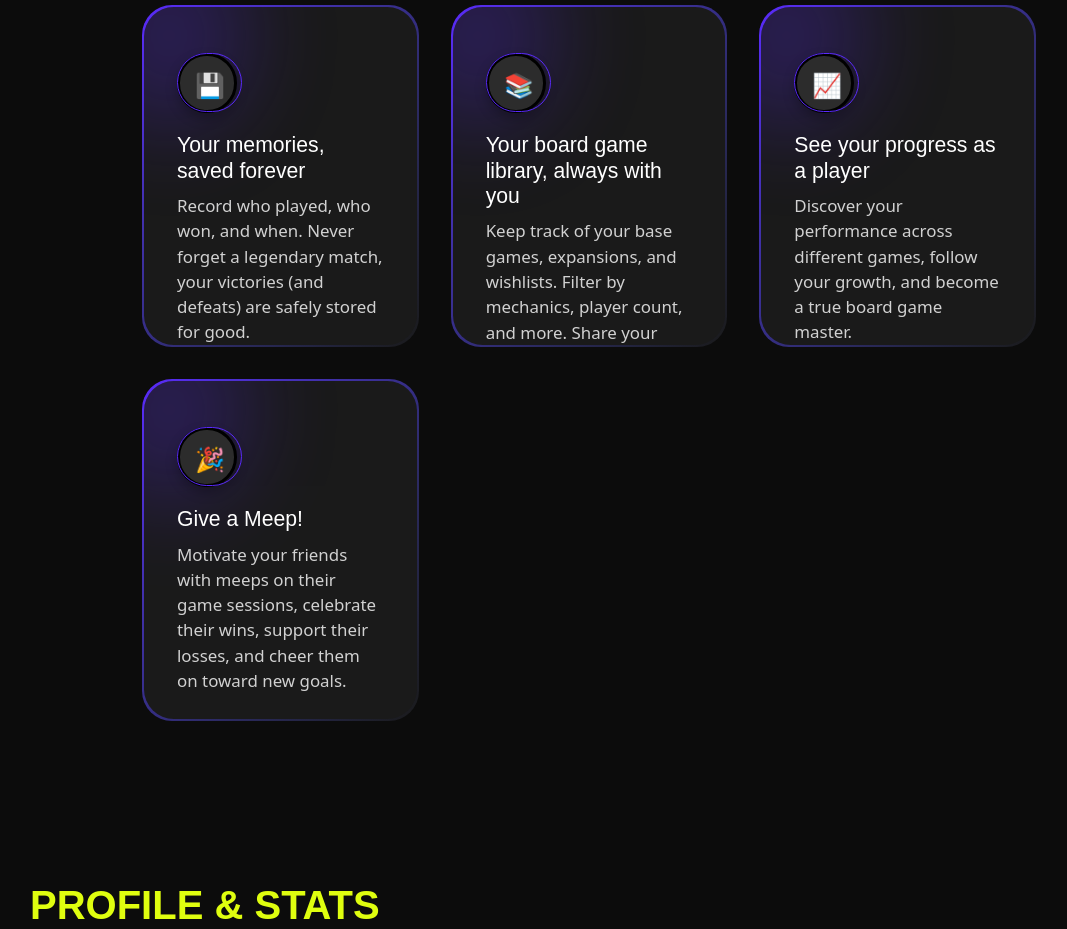
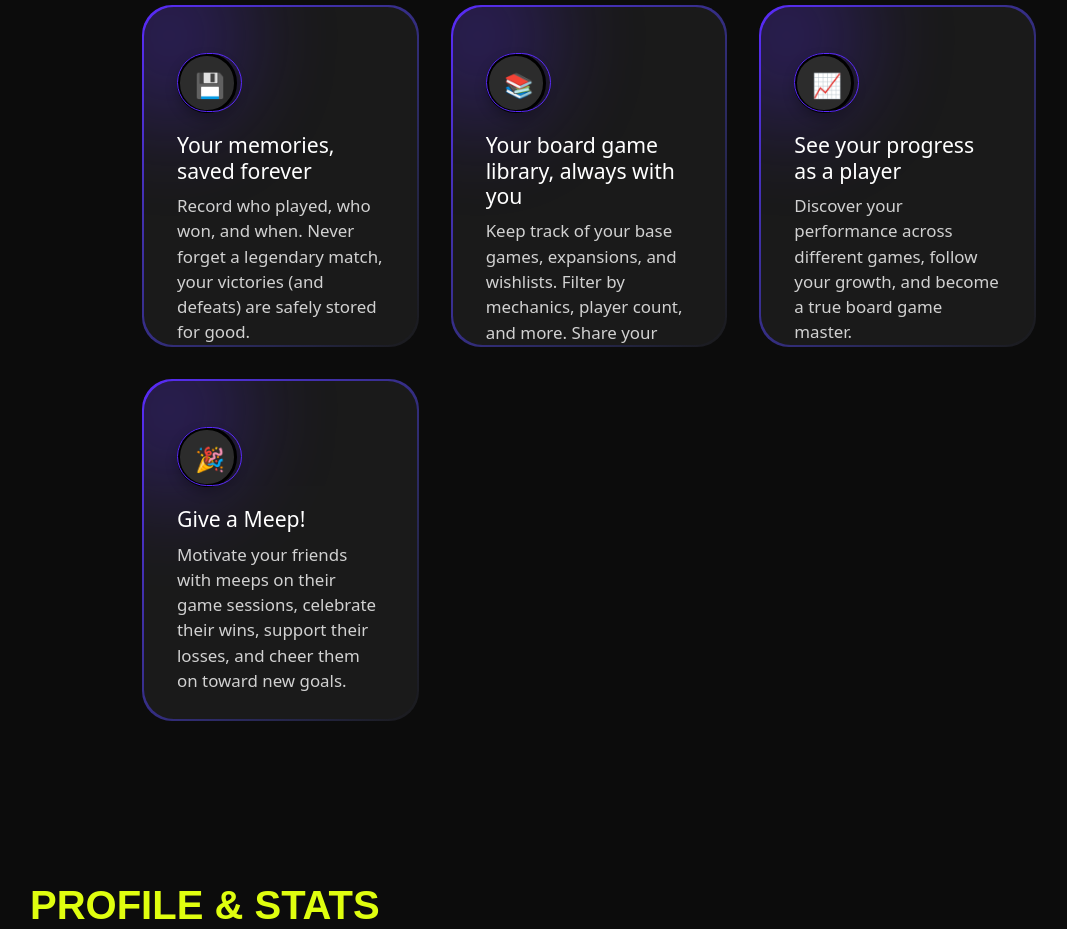
Before and after one commit to MickaelMorgado/meeply, a Next.js app: page / in a window 1280 px wide. Shown: the part 1980-2909 px from the top of the page, without its empty margins (51-1118 px from the left). Built offline with nearby package versions, Linux system fonts and the light colour scheme; a web font is replaced by a local one.

Commit message:
Update: Apply Climate Crisis font only to h1 and h2 headings

```diff
--- a/app/globals.css
+++ b/app/globals.css
@@ -121,8 +121,8 @@
     @apply bg-background text-foreground;
   }
 
-  /* Apply Climate Crisis font to all headings */
-  h1, h2, h3, h4, h5, h6 {
+  /* Apply Climate Crisis font to h1 and h2 headings */
+  h1, h2 {
     font-family: 'Climate Crisis', sans-serif;
   }
 }
```
